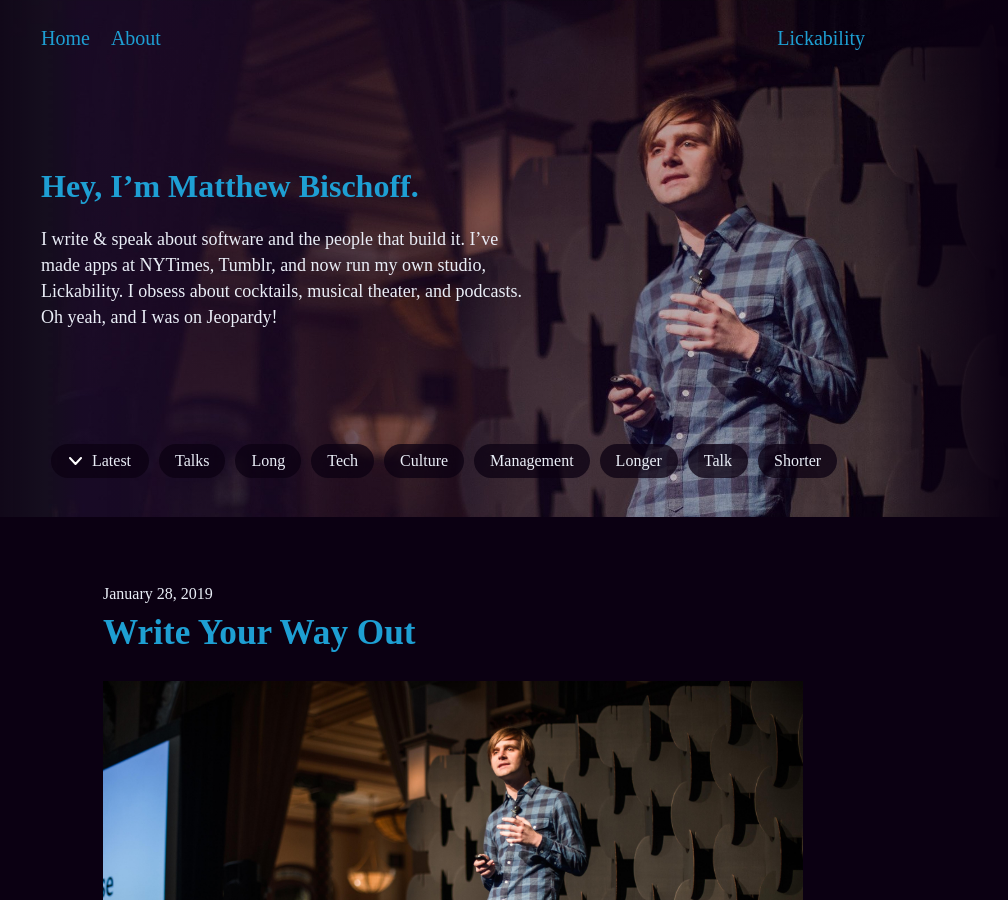
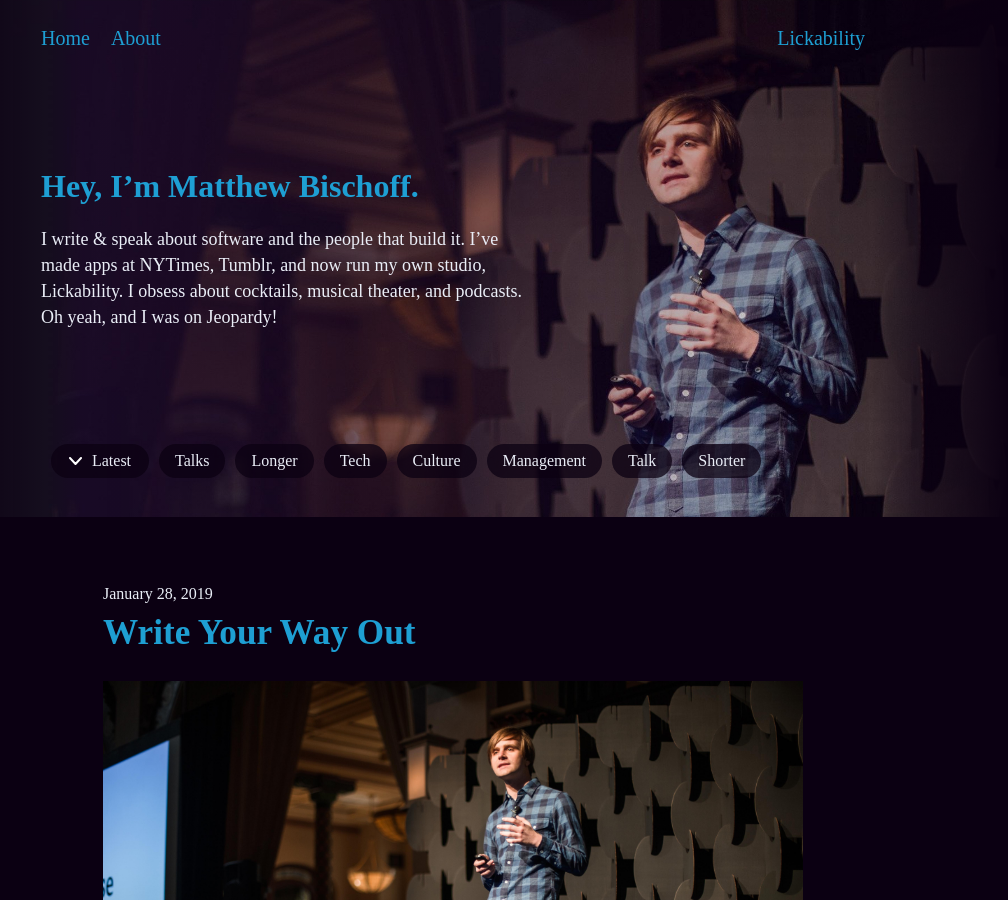
Before and after one commit to mbbischoff/website, a Jekyll site: the page built from _posts/2019-01-28-write-your-way-out.markdown, in a window 1280 px wide and 900 px high. Shown: the whole window, without its empty margins (187-1195 px from the left). Built offline with Jekyll 4.4.1, drawn with Linux system fonts in a browser that asks for light colours; some web fonts are replaced.

Commit message:
Updated Write Your Way Out

```diff
--- a/_posts/2019-01-28-write-your-way-out.markdown
+++ b/_posts/2019-01-28-write-your-way-out.markdown
@@ -3,7 +3,7 @@ title: Write Your Way Out
 date: 2019-01-28 00:00:00 -05:00
 categories:
 - talks
-- long
+- longer
 tags:
 - talks
 - writing
```
